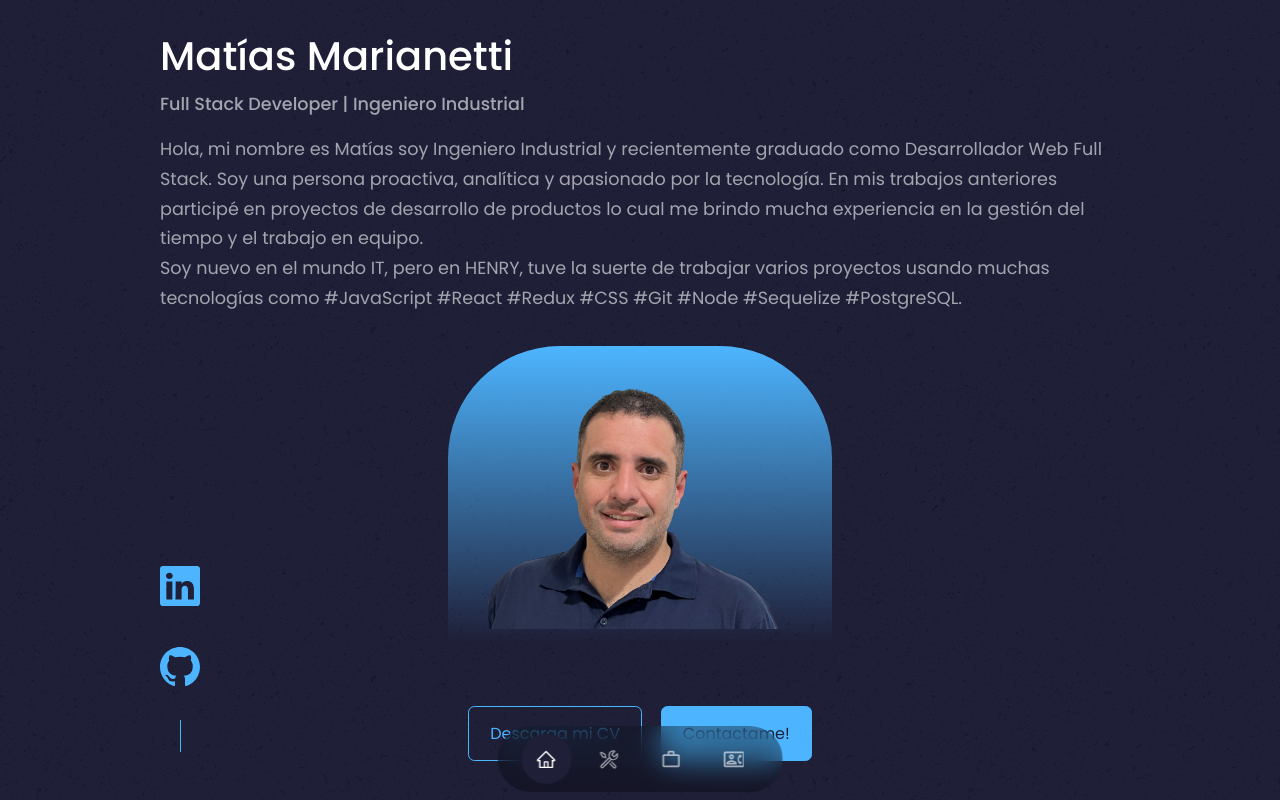
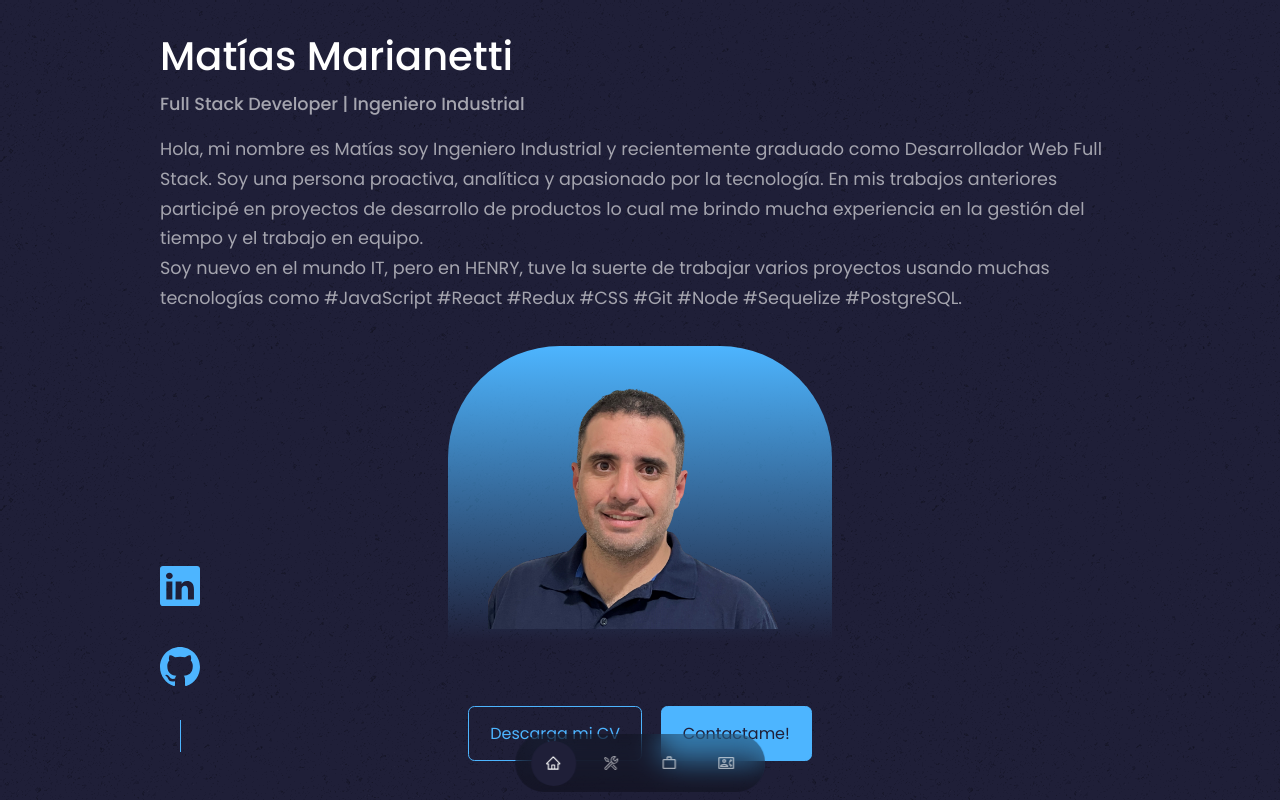
Before and after one commit to marianettimatias/portfolio, a React (Create React App) app: page / in a window 1280 px wide. Shown: the top 800 px of the page. Built offline with nearby package versions, Linux system fonts and the light colour scheme.

Commit message:
padd nav

```diff
--- a/src/components/nav/nav.css
+++ b/src/components/nav/nav.css
@@ -2,7 +2,7 @@ nav {
     background: rgba(0, 0, 0, 0.3);
     width: max-content;
     display: block;
-    padding: 0.5rem 1.5rem;
+    padding: 0.4rem 1rem;
     z-index: 2;
     position: fixed;
     left: 50%;
@@ -20,7 +20,7 @@ nav a {
     border-radius: 50%;
     display: flex;
     color: var(--color-light);
-    font-size: 1.3rem;
+    font-size: 1rem;
 }
 
 nav a:hover {
```
